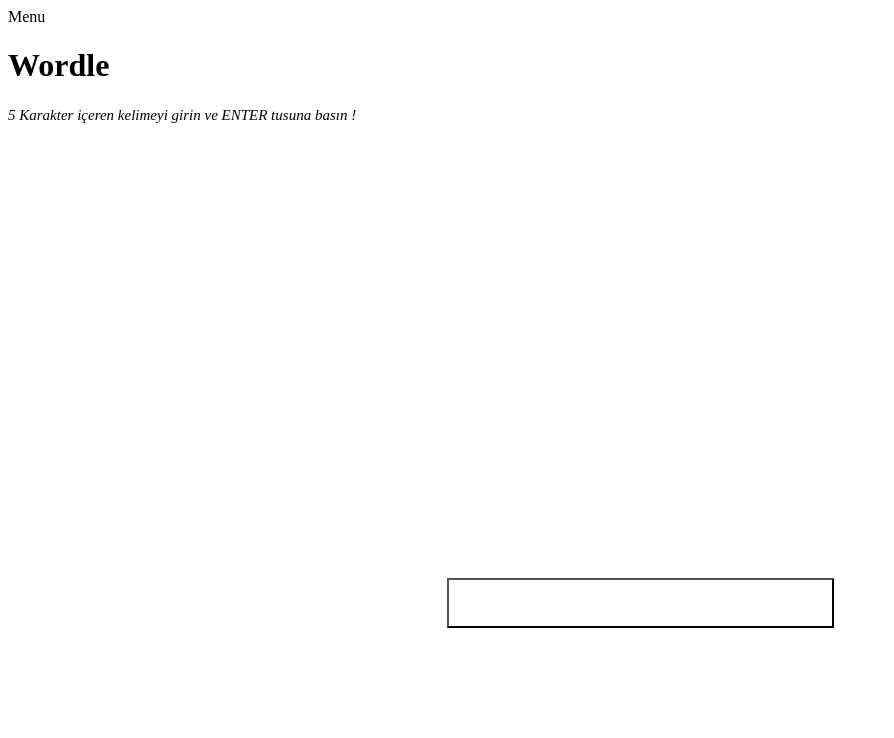
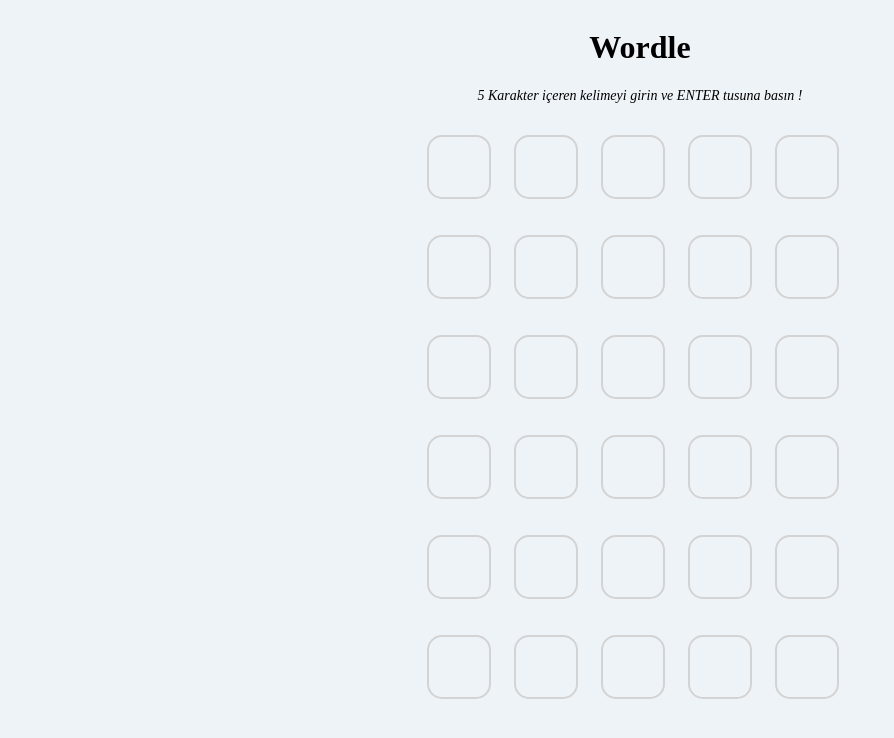
Before and after one commit to MesutYilmazJS/wordle, a plain HTML site: page app/index.html in a window 1280 px wide. Shown: the whole page, without its empty margins (0-894 px from the left). Drawn offline with Linux system fonts and the light colour scheme.

Commit message:
bugs fixed

```diff
--- a/app/css/style.css
+++ b/app/css/style.css
@@ -1,19 +1,24 @@
+
+body {
+    background-color: rgba(233, 239, 246, 0.743);
+}
 
 #board {
-    width: 350px;
-    height: 420px;
+    width: 450px;
+    height: 600px;
     margin: 0 auto;
-    margin-top: 3px;
     display: flex;
     flex-wrap: wrap;
 }
-
+.panel-header i {
+    font-size: 14px;
+}
 .tile {
     /* Box */
     border: 2px solid lightgray;
     width: 60px;
     height: 60px;
-    margin: 2.5px;
+    margin: 11.5px;
 
     /* Text */
     color: black;
@@ -22,6 +27,7 @@
     display: flex;
     justify-content: center;
     align-items: center;
+    border-radius: 15px;
 }
 
 .correct {
@@ -41,20 +47,30 @@
     color: white;
     border-color:white;
 }
-button#game_over_btn {
-    margin: 3px auto;
-    margin-top: 31px;
-    display: flex;
-    width: 387px;
-    background-color: var(--main-color);
-    flex-wrap: wrap;
-    height: 50px;
-    color: white;
-    flex-wrap: wrap;
-    font-size: 16px;
-    font-weight: bolder;
-    letter-spacing: 2px;
-}
 .select_row{
     background-color: #c9c9c9;
 }
+.panel-header {
+    display: flex;
+    justify-content: center;
+    align-items: center;
+    width: 350px;
+    margin: 0 auto;
+    padding-bottom: 20px;
+    flex-direction: column;
+}
+.panel-footer {
+    margin: 0 auto;
+    width: 450px;
+    display: flex;
+    align-items: center;
+    justify-content: center;
+}
+.panel-footer #game_over_btn {
+    width: 150px;
+    height: 30px;
+    color: black;
+    border: 1px solid;
+    border-top-left-radius: 20px;
+    border-bottom-right-radius: 20px;
+}
--- a/app/index.html
+++ b/app/index.html
@@ -5,23 +5,24 @@
 </header>
 
 <body>
-    <div class="nav-btn">Menu</div>
     <div class="container">
-        <div class="sidebar" id="sol_menu_ids"> </div>
+        <div class="panel-header">
+            <h1>Wordle </h1>
+            <i>5 Karakter içeren kelimeyi girin ve ENTER tusuna basın !</i>
+        </div>
 
-        <div class="main-content" id="content">
-            <h1>Wordle </h1>
-            <i style="font-size: 15px;float: none;">5 Karakter içeren kelimeyi girin ve ENTER tusuna basın !</i>
-            <div class="panel-wrapper">
-                <div class="panel-body">
-                    <div id="board"></div>
-                    <h1 id="answer"></h1>
-                    <button id="game_over_btn" onclick="location.reload();" class="game-over-btn">Restart</button>
-                </div>
+        <div class="panel-wrapper">
+            <div class="panel-body">
+                <div id="board"></div>
             </div>
-            <div id="tahta_id"></div>
         </div>
+
+        <div class="panel-footer">
+            <button id="game_over_btn" onclick="location.reload();" class="game-over-btn">Restart</button>
+        </div>
+
     </div>
 </body>
-<script type="text/javascript" src="style/index.js"></script>
+<script type="text/javascript" src="js/index.js"></script>
+
 </html>
```
Also changed, not shown: 1 other file.
